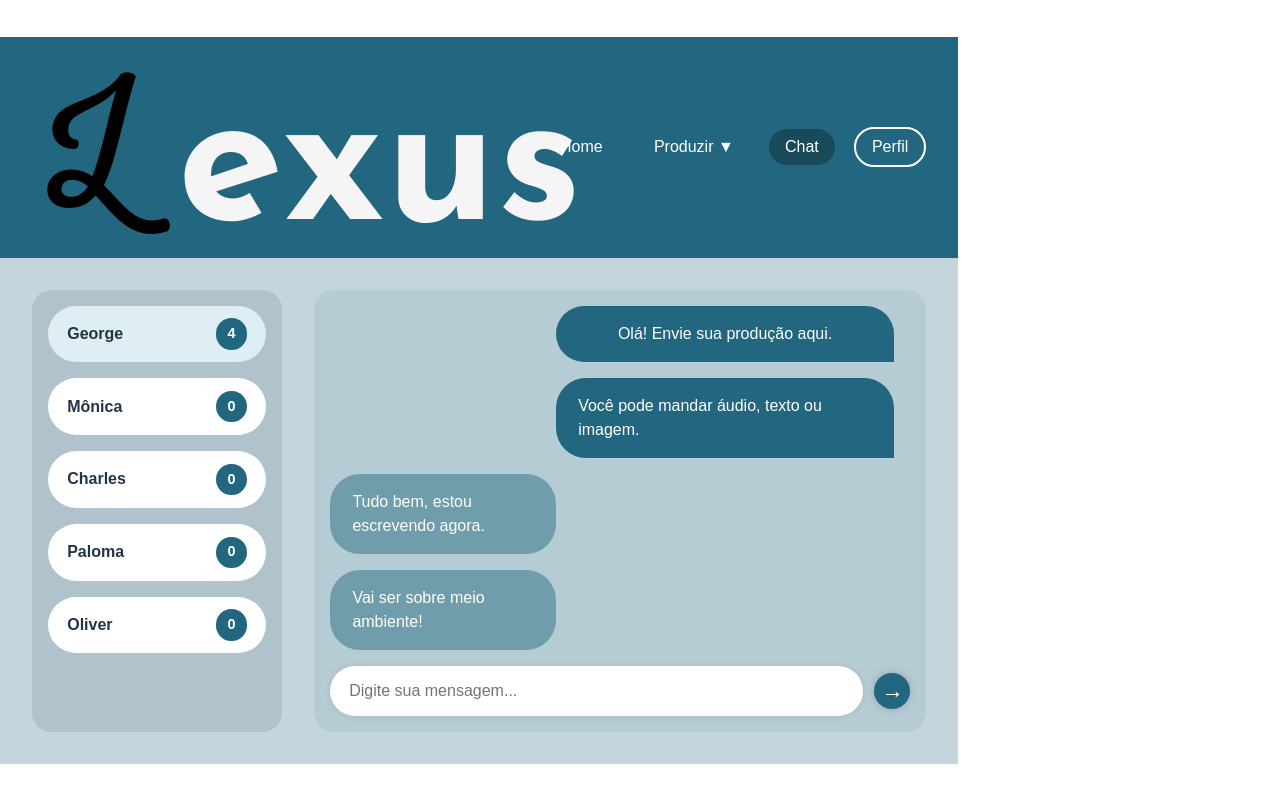
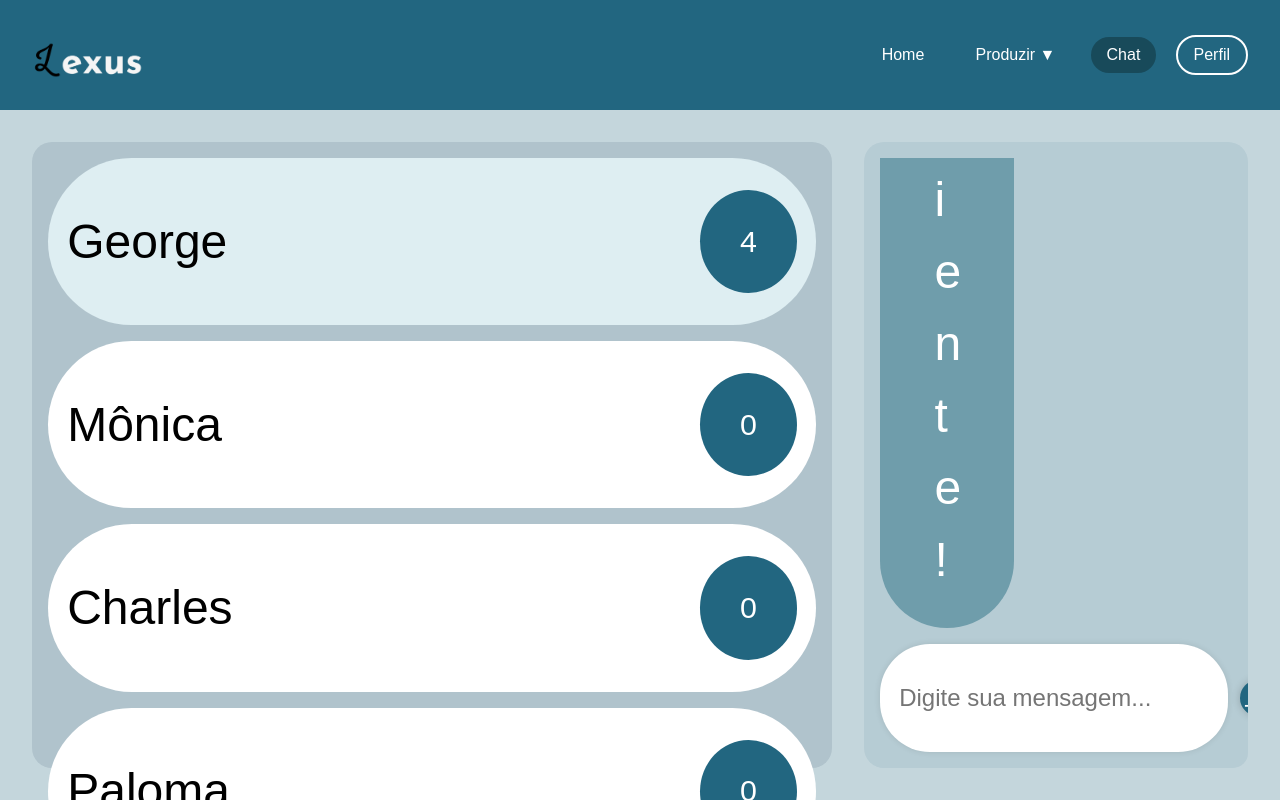
Before and after one commit to ericViana445/lexus_def, a React (Vite) app in the folder front/: page /chat in a window 1280 px wide. Built offline with nearby package versions, Linux system fonts and the light colour scheme; the HTML template or start-up script is replaced by a standard one.

Commit message:
chat - quase pronto
quaseeeeeeeeeeeeeeeeeeee

```diff
--- a/front/src/pages/Chat/chat.css
+++ b/front/src/pages/Chat/chat.css
@@ -1,20 +1,25 @@
 /* Reset */
 
-body,
-html {
+html,
+body {
     margin: 0;
     padding: 0;
     font-family: 'Poppins', sans-serif;
-    background-color: #ffffff;
+    height: 100%;
+    width: 100%;
+    box-sizing: border-box;
+    overflow: hidden;
 }
 
 
-/* Envoltório geral */
+/* Página geral */
 
-.chat-wrapper {
-    max-width: 1200px;
-    margin: 0 auto;
-    padding: 0;
+.chat-page {
+    width: 100vw;
+    height: 100vh;
+    display: flex;
+    flex-direction: column;
+    overflow: hidden;
 }
 
 
@@ -26,30 +31,25 @@ html {
     display: flex;
     justify-content: space-between;
     align-items: center;
-    padding: 1rem 2rem;
-    border-bottom-left-radius: 0;
+    padding: 2rem 2rem;
+    width: 100%;
+    box-sizing: border-box;
 }
 
 .logo {
     display: flex;
     align-items: center;
+    gap: 0.5rem;
 }
 
-.logo span:first-child {
-    font-family: cursive;
-    font-size: 2rem;
-    color: black;
-    margin-right: 0.2rem;
-}
-
-.logo span:last-child {
-    font-weight: 700;
-    font-size: 1.8rem;
-    color: white;
+.logo img {
+    height: 36px;
+    width: auto;
+    object-fit: contain;
 }
 
 
-/* Nav */
+/* Navigation */
 
 nav {
     display: flex;
@@ -118,22 +118,24 @@ nav a:last-child {
 }
 
 
-/* Layout do chat */
+/* Chat Layout */
 
 .chat-container {
     display: flex;
+    flex: 1;
+    width: 100%;
+    background-color: #c4d6dc;
+    gap: 2rem;
     padding: 2rem;
-    gap: 2rem;
-    background-color: #c4d6dc;
-    flex-wrap: wrap;
     box-sizing: border-box;
+    overflow: hidden;
 }
 
 
-/* Contatos */
+/* Contacts */
 
 .contacts {
-    width: 250px;
+    width: 800px;
     background-color: #b0c3cc;
     padding: 1rem;
     border-radius: 20px;
@@ -145,13 +147,14 @@ nav a:last-child {
 
 .contact {
     background-color: white;
-    padding: 0.8rem 1.2rem;
-    border-radius: 50px;
+    color: black;
+    padding: 2rem 1.2rem;
+    border-radius: 100px;
     display: flex;
     justify-content: space-between;
     align-items: center;
-    font-weight: 600;
-    font-size: 1rem;
+    font-weight: 600px;
+    font-size: 3rem;
     cursor: pointer;
 }
 
@@ -159,41 +162,49 @@ nav a:last-child {
     background-color: #226680;
     color: white;
     border-radius: 50%;
-    padding: 0.3rem 0.7rem;
-    font-size: 0.9rem;
+    padding: 1.8rem 2.5rem;
+    font-size: 1.9rem;
 }
 
 
-/* Caixa de conversa */
+/* Chat Box */
 
 .chat-box {
     flex: 1;
+    min-height: 300px;
     background-color: #b6ccd4;
     border-radius: 20px;
+    border-bottom-right-radius: 15px;
+    /* 🔥 Figma */
     padding: 1rem;
     display: flex;
     flex-direction: column;
     justify-content: space-between;
-    min-width: 0;
+    overflow: hidden;
 }
 
 
-/* Mensagens */
+/* Messages */
 
 .messages {
     flex: 1;
     display: flex;
     flex-direction: column;
-    gap: 1rem;
+    gap: 1.5rem;
     overflow-y: auto;
     padding-right: 1rem;
+    /* Limita a largura máxima */
+    word-wrap: break-word;
+    /* Quebra palavras longas */
+    word-break: break-word;
+    /* Garante quebra em textos contínuos */
 }
 
 .message {
-    max-width: 60%;
-    padding: 1rem 1.4rem;
-    border-radius: 30px;
-    font-size: 1rem;
+    max-width: 80%;
+    padding: 2rem 3.4rem;
+    border-radius: 1000px;
+    font-size: 3rem;
     color: white;
 }
 
@@ -219,12 +230,13 @@ nav a:last-child {
 
 .input-box input {
     flex: 1;
-    padding: 1rem 1.2rem;
+    padding: 2.5rem 1.2rem;
     border-radius: 50px;
     border: none;
-    font-size: 1rem;
+    font-size: 1.5rem;
     outline: none;
     background-color: white;
+    color: black;
     box-shadow: 0 0 6px rgba(0, 0, 0, 0.1);
 }
 
@@ -239,7 +251,7 @@ nav a:last-child {
     display: flex;
     align-items: center;
     justify-content: center;
-    font-size: 1.4rem;
+    font-size: 2.7rem;
     box-shadow: 0 0 8px rgba(0, 0, 0, 0.2);
     transition: background-color 0.2s;
 }
@@ -249,7 +261,7 @@ nav a:last-child {
 }
 
 
-/* Responsivo */
+/* Responsiveness */
 
 @media (max-width: 1024px) {
     .chat-container {
@@ -260,18 +272,24 @@ nav a:last-child {
         width: 100%;
         flex-direction: row;
         overflow-x: auto;
-        border-radius: 0;
+        border-radius: 10px;
     }
     .contact {
         min-width: 140px;
         justify-content: center;
     }
     .chat-box {
-        border-radius: 0;
+        width: 100%;
+        border-radius: 10px;
         padding: 1rem;
     }
-    .produzir-menu {
-        right: 0;
-        left: auto;
+    .header {
+        flex-direction: column;
+        align-items: flex-start;
+        gap: 0.5rem;
+    }
+    nav {
+        flex-wrap: wrap;
+        justify-content: flex-start;
     }
 }
--- a/front/src/pages/Chat/chat.jsx
+++ b/front/src/pages/Chat/chat.jsx
@@ -37,7 +37,7 @@ function Chat() {
   }, [conversations, currentContact]);
 
   return (
-    <div className="chat-wrapper">
+    <div className="chat-page">
       <header className="header">
         <div className="logo">
           <img src={logoBarra} alt="Logo Lexus" />
```
